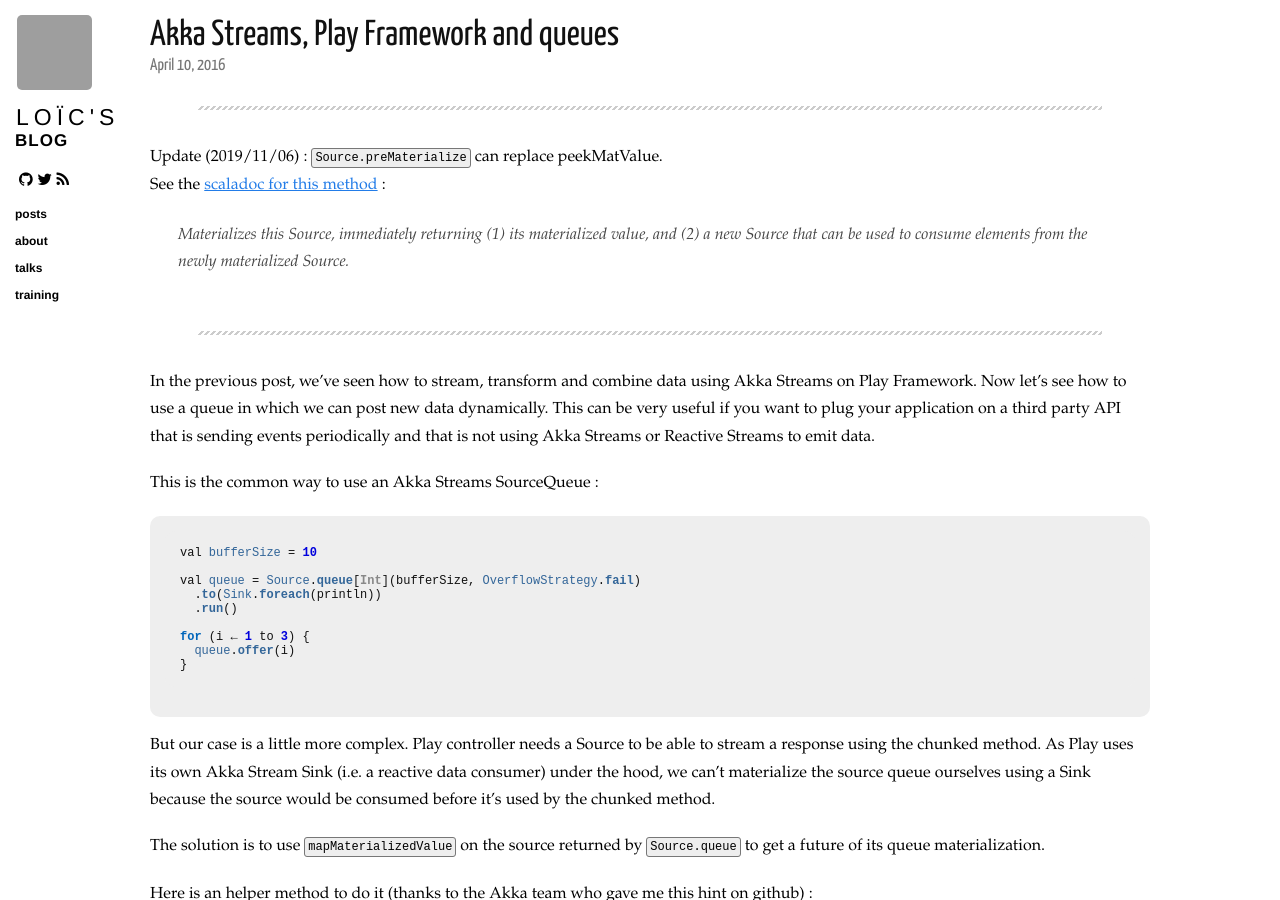
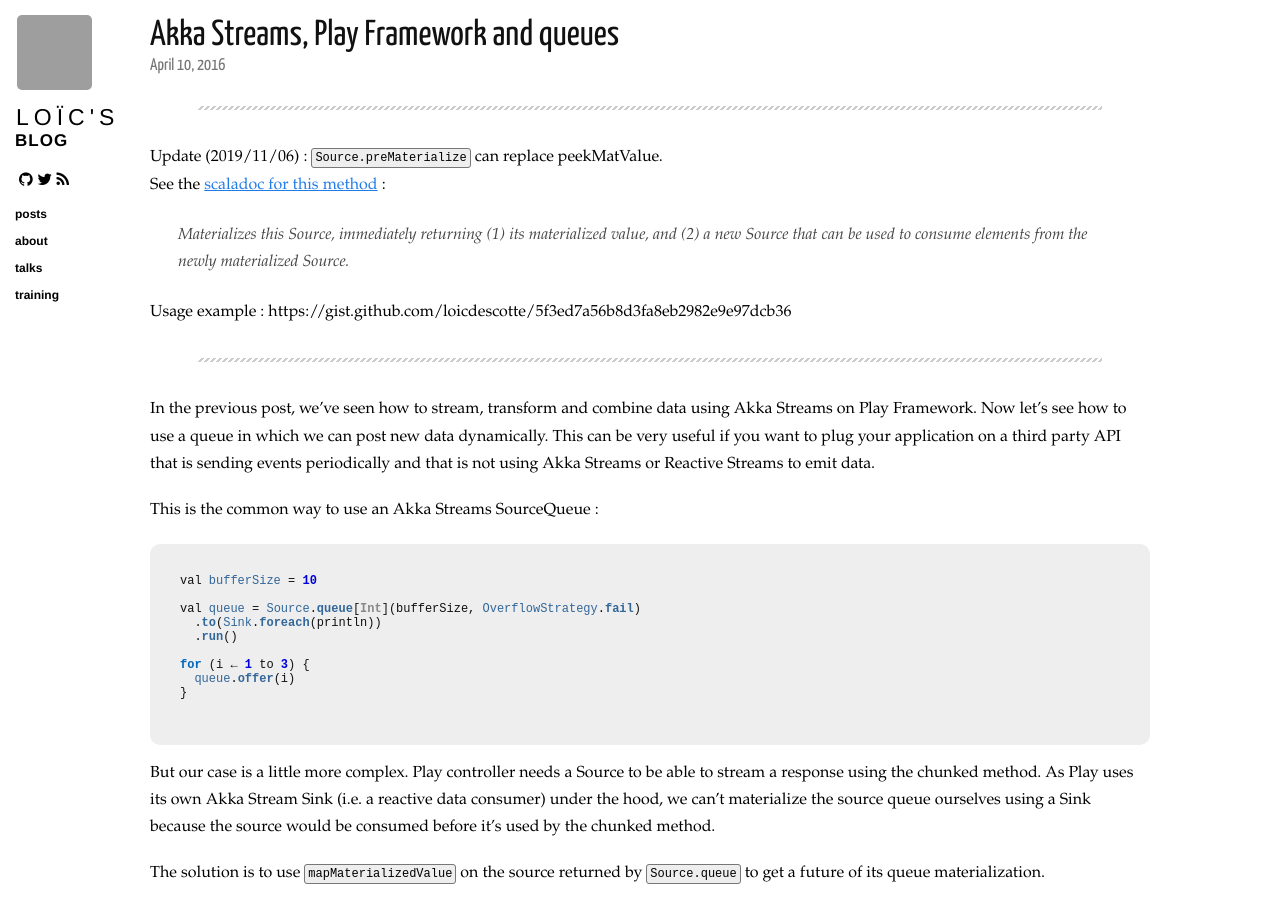
Before and after one commit to loicdescotte/loicdescotte.github.io, a Jekyll site: the page built from _posts/2016-04-10-play-akka-streams-queue.md, in a window 1280 px wide and 900 px high. Built offline with Jekyll 4.4.1, drawn with Linux system fonts in a browser that asks for light colours; nearby versions of some CDN libraries; comment, search, counter and statistics services are not loaded; grey boxes are pictures that could not be loaded.

Commit message:
Update 2016-04-10-play-akka-streams-queue.md

```diff
--- a/_posts/2016-04-10-play-akka-streams-queue.md
+++ b/_posts/2016-04-10-play-akka-streams-queue.md
@@ -15,6 +15,8 @@ tags:
 Update (2019/11/06) : `Source.preMaterialize` can replace peekMatValue.
 See the [scaladoc for this method](https://doc.akka.io/api/akka/current/akka/stream/scaladsl/Source.html#preMaterialize()(implicitmaterializer:akka.stream.Materializer):(Mat,Source.this.ReprMat[Out,akka.NotUsed])) :
 > Materializes this Source, immediately returning (1) its materialized value, and (2) a new Source that can be used to consume elements from the newly materialized Source.
+
+Usage example : https://gist.github.com/loicdescotte/5f3ed7a56b8d3fa8eb2982e9e97dcb36
 
 ---
 
```
